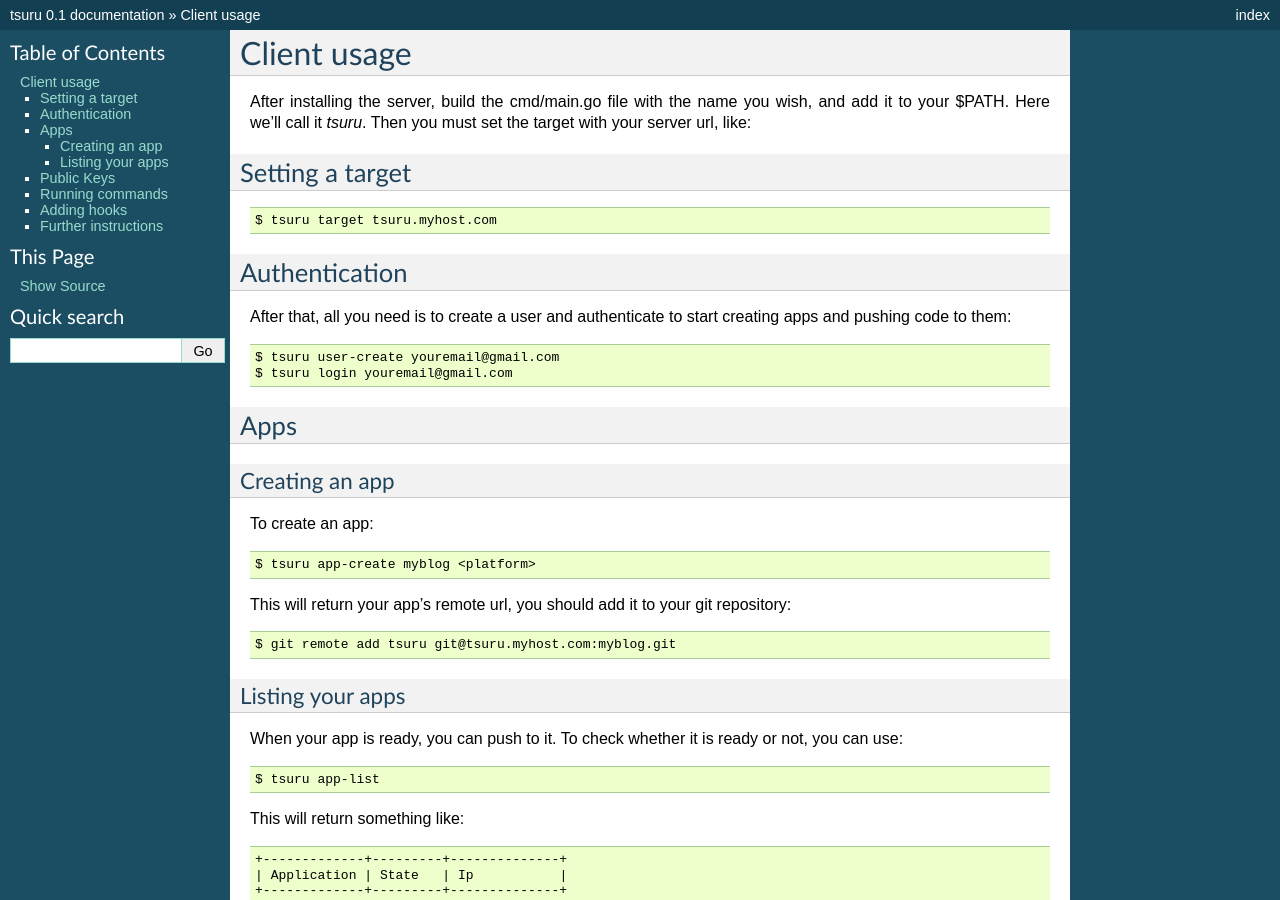
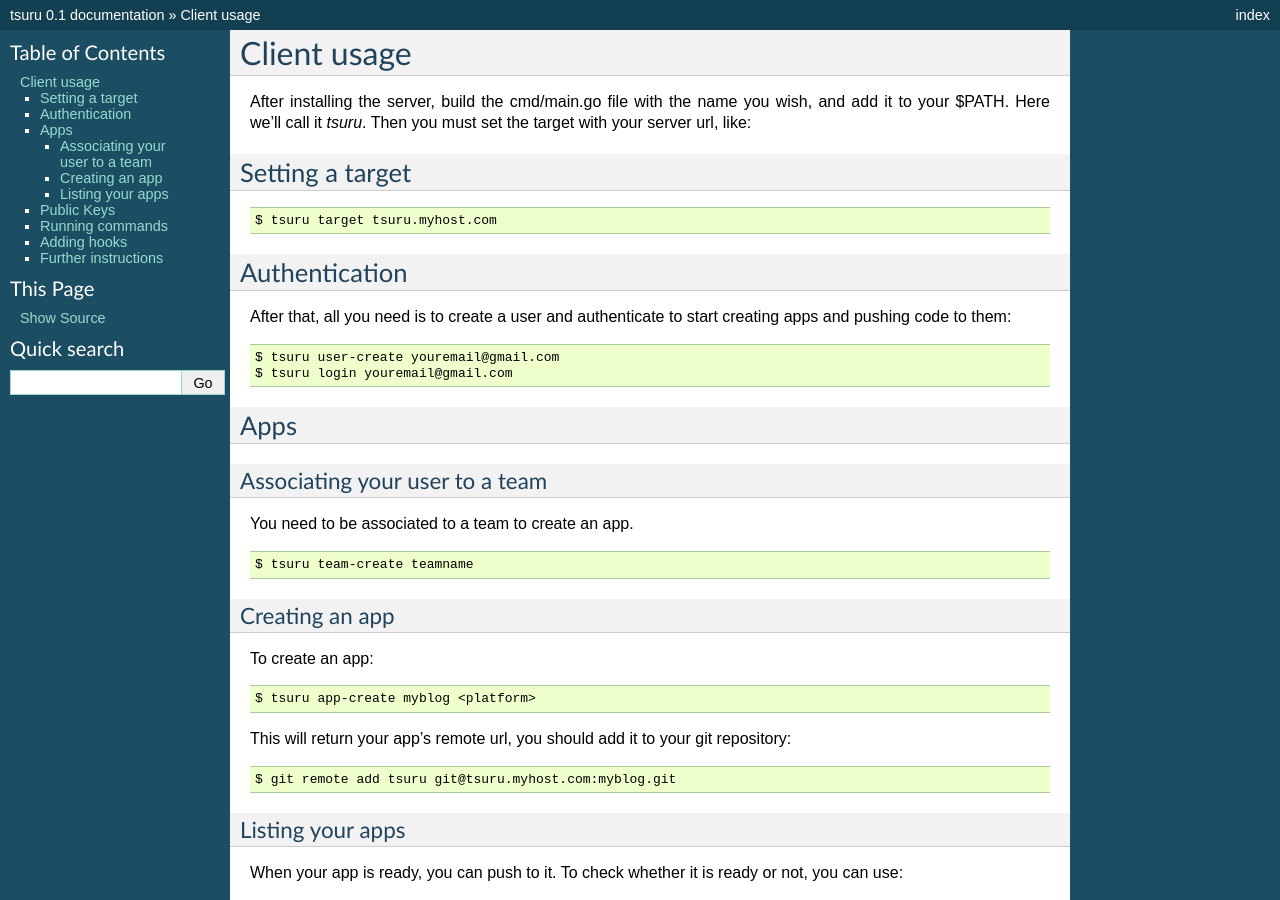
Before and after one commit to tsuru/tsuru, a Sphinx documentation site: the page built from docs/apps/client/usage.rst, in a window 1280 px wide and 900 px high. Built offline with Sphinx 7.4.7, drawn with Linux system fonts in a browser that asks for light colours.

Commit message:
Update docs to create a team before of the create app

```diff
--- a/docs/apps/client/usage.rst
+++ b/docs/apps/client/usage.rst
@@ -28,6 +28,17 @@ After that, all you need is to create a user and authenticate to start creating
 
 Apps
 ====
+
+Associating your user to a team
+-------------------------------
+
+You need to be associated to a team to create an app.
+
+.. highlight:: bash
+
+::
+
+    $ tsuru team-create teamname
 
 Creating an app
 ---------------
```
